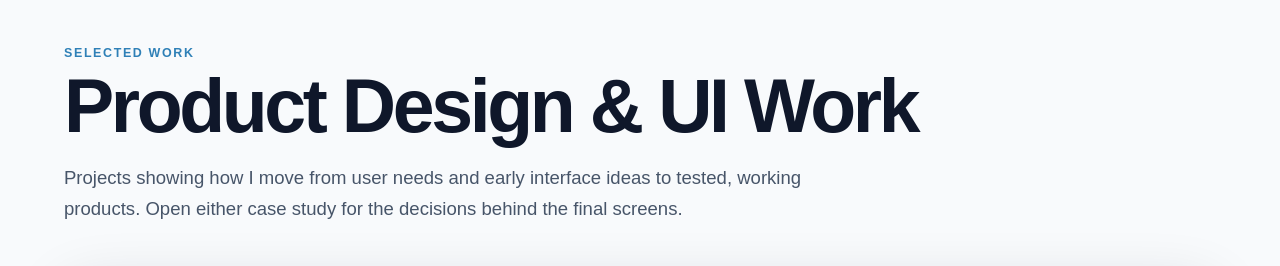
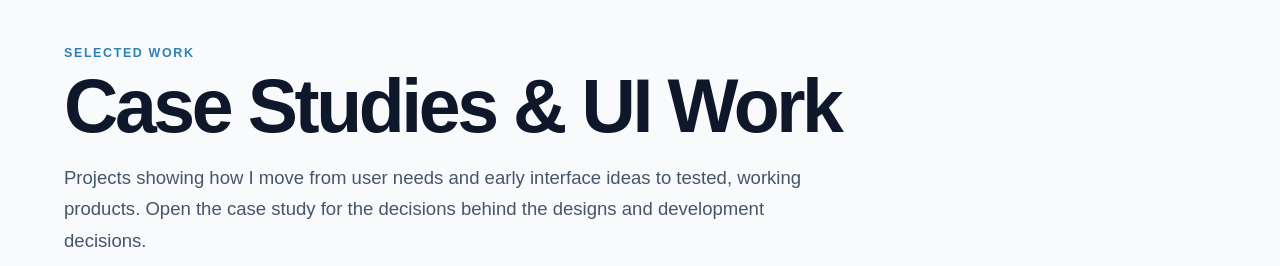
Before and after one commit to LouieMRD/portfolio-remaster, a React (Vite) app in the folder portfolio-master/: page / in a window 1280 px wide. Shown: the part 619-885 px from the top of the page. Built offline with nearby package versions, Linux system fonts and the light colour scheme; no server answers.

Commit message:
Re-named section heading and description for project work to be more representative of the actual showcase

```diff
--- a/portfolio-master/src/components/Projects.jsx
+++ b/portfolio-master/src/components/Projects.jsx
@@ -256,11 +256,11 @@ function Projects() {
         <section className="projects-section" id="projects">
             <header className="projects-header">
                 <p className="section-kicker">Selected work</p>
-                <h2>Product Design &amp; UI Work</h2>
+                <h2>Case Studies &amp; UI Work</h2>
                 <p>
                     Projects showing how I move from user needs and early interface ideas to
-                    tested, working products. Open either case study for the decisions behind
-                    the final screens.
+                    tested, working products. Open the case study for the decisions behind
+                    the designs and development decisions.
                 </p>
             </header>
 
```
